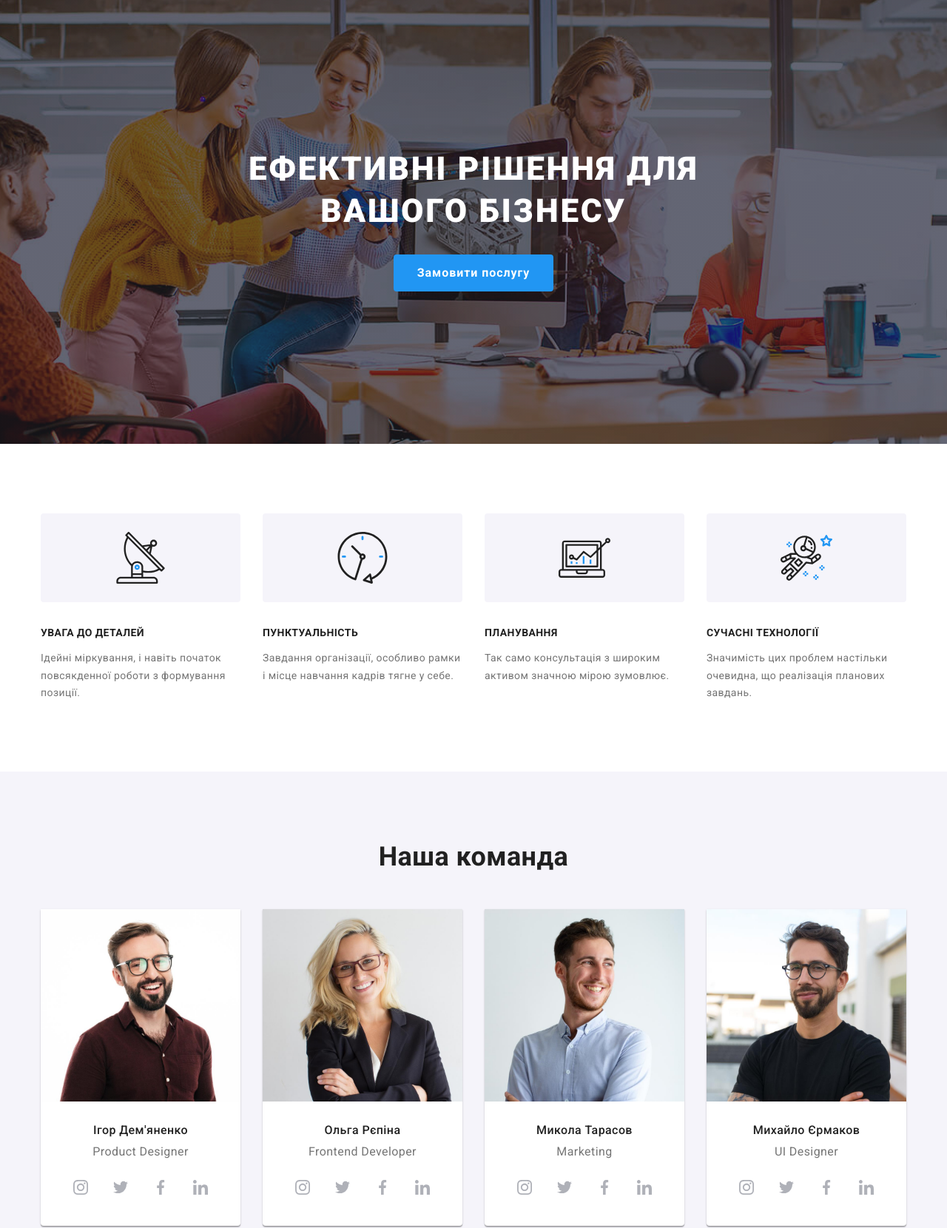
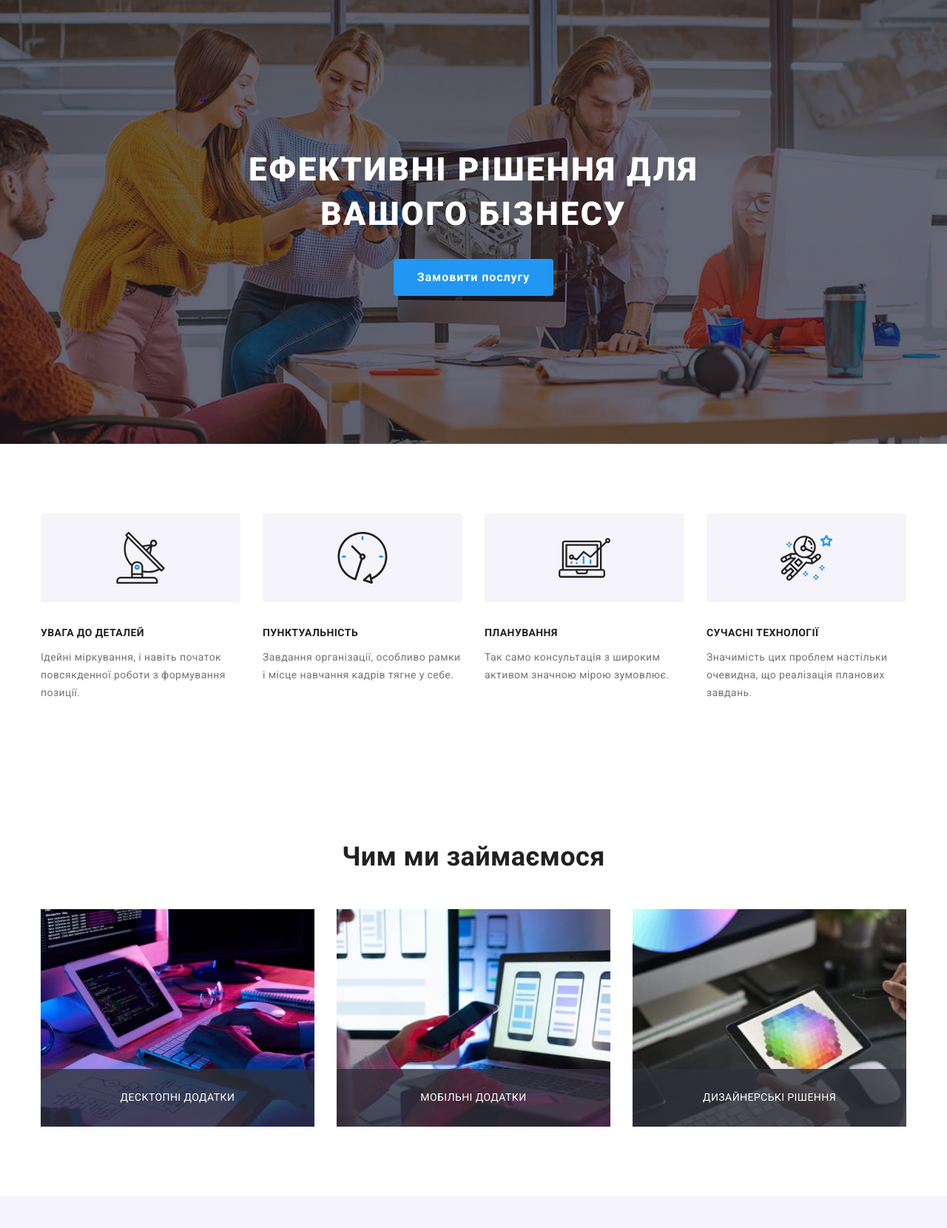
Before and after one commit to blagochinnova/goit-markup-hw-07, a plain HTML site: page index.html in a window 1280 px wide. Shown: the top 1660 px of the page at 74% size. Drawn offline with nearby package versions, Linux system fonts and the light colour scheme.

```diff
--- a/css/desktop.css
+++ b/css/desktop.css
@@ -2,6 +2,26 @@
     .conteiner {
         width: 1200px;
     }
+    /* ---------------------------HERO------------------------------------- */
+    .hero__tittle{
+        font-size: 44px;
+        line-height: 1.36;
+        width: 696px;
+    }
+    .hero{
+        padding-top: 200px;
+        padding-bottom: 200px;
+        background-image: linear-gradient(rgba(47, 48, 58, 0.4), rgba(47, 48, 58, 0.4)),
+                url(../images/hero_photo/hero.png);
+    }
+                        @media (min-device-pixel-ratio: 2),
+                        (-webkit-min-device-pixel-ratio: 2),
+                        (min-resolution: 192dpi),
+                        (min-resolution: 2dppx) {
+                            .hero {
+                                background-image: linear-gradient(rgba(47, 48, 58, 0.4), rgba(47, 48, 58, 0.4)), url(../images/hero_photo/hero_desktop.jpg);
+                            }
+                        }
 /* ---------------------------------FEATURES-------------------------------- */
     .features {
         padding-top: 94px;
@@ -13,6 +33,11 @@
     .features .features__tittle{
         text-align: left;
     }
+
+    /* ----------------------TASK----------------------------------- */
+.task__blok{
+    display: block;
+}
 /* --------------------------TEAM----------------------------------- */
     .team {
         padding-top: 94px;
--- a/css/mobile.css
+++ b/css/mobile.css
@@ -2,5 +2,9 @@
     .conteiner {
         width: 480px;
     }
+    /* -------------------TASK------------------------------ */
+        .task__blok {
+            display: none;
+        }
 
 }
--- a/css/styles.css
+++ b/css/styles.css
@@ -259,27 +259,38 @@ display: inline-block;
     margin-bottom: 30px;
     color: var(--white-color);
     font-weight: 900;
-    font-size: 44px;
-    line-height: 1.3;
+    font-size: 26px;
+    line-height: 1.6;
     letter-spacing: 0.06em;
     text-transform: uppercase;
-    width: 696px;
+    width: 360px;
     }
 .hero {
     background-color: var(--background-hero);
     text-align: center;
-    padding-top: 200px;
-    padding-bottom: 200px;
+    padding-top: 118px;
+    padding-bottom: 118px;
     /* max-width: 1600px; */
-    height: 600px;
+    /* height: 600px; */
     margin-left: auto;
     margin-right: auto;
     background-image:linear-gradient(rgba(47, 48, 58, 0.4),rgba(47, 48, 58, 0.4)),
-    url(../images/hero.png);
+    url(../images/hero_photo/Header_mobile_img.jpg);
     background-repeat: no-repeat;
     background-position: center;
     background-size: cover;
     }
+
+
+        @media (min-device-pixel-ratio: 2),
+        (-webkit-min-device-pixel-ratio: 2),
+        (min-resolution: 192dpi),
+        (min-resolution: 2dppx) {
+            .hero {
+                background-image:linear-gradient(rgba(47, 48, 58, 0.4), rgba(47, 48, 58, 0.4)), url(../images/hero_photo/hero_mobile.jpg);
+            }
+        }
+
 .hero__button{
     padding: 10px 32px;
     min-width: 216px;
@@ -333,8 +344,9 @@ display: inline-block;
 }
 
 /* ______________________________Tasks___________________________ */
-.task{
-    padding-top: 0;
+                .task__blok {
+                    padding-top: 94px;
+                    padding-bottom: 94px;
                 }
 
                 .task__tittle {
@@ -342,11 +354,10 @@ display: inline-block;
                     font-size: 36px;
                     line-height: 1.17;
                     margin-top: 0;
-    margin-bottom: 0;
                     margin-bottom: 50px;
                 }
 
-.task__list__tittle{
+                .task__list__tittle {
                     position: absolute;
                     width: 100%;
                     bottom: 0;
@@ -361,7 +372,8 @@ display: inline-block;
                     line-height: 1.7;
                     font-style: normal;
                 }
-.task__list{
+
+                .task__list {
                     display: flex;
                     padding: 0;
                     margin: 0;
@@ -370,10 +382,11 @@ display: inline-block;
                     justify-content: space-between;
                 }
 
-.task__list .task__img:not(:last-child){
+                .task__list .task__img:not(:last-child) {
                     margin-right: 30px;
                 }
-.task .action{
+
+                .task__blok .action {
                     position: relative;
                 }
 
--- a/css/tablet.css
+++ b/css/tablet.css
@@ -2,13 +2,27 @@
     .conteiner {
         width: 768px;
     }
-
-
+/* ----------------------------HERO--------------------- */
+.hero{
+    background-image: linear-gradient(rgba(47, 48, 58, 0.4), rgba(47, 48, 58, 0.4)),
+            url(../images/hero_photo/Header_tablet_img.jpg);
+}
+                @media (min-device-pixel-ratio: 2),
+                (-webkit-min-device-pixel-ratio: 2),
+                (min-resolution: 192dpi),
+                (min-resolution: 2dppx) {
+                    .hero {
+                        background-image: linear-gradient(rgba(47, 48, 58, 0.4), rgba(47, 48, 58, 0.4)), url(../images/hero_photo/hero_tablet.jpg);
+                    }
+                }
     /* -----------------FEATURES--------------------- */
     .features__list .features__item{
         width: 354px;
     }
-
+/* --------------------------TASK---------------------- */
+.task__blok {
+    display: none;
+}
 
     /* ----------------------TEAM-------------------- */
     .team__tittle {
--- a/index.html
+++ b/index.html
@@ -110,10 +110,10 @@
         </ul></div>
     </section>
 
-    <!--Чим ми займаємося-->
+    <!-- Чим ми займаємося -->
 
-        <!-- <section class="section task">
-            <div class="conteiner">
+        <section class="section task__blok">
+                        <div class="conteiner">
                 <h2 class="tittle task__tittle">Чим ми займаємося </h2>
                 <ul class="task__list lists">
 
@@ -128,10 +128,8 @@
     <img src="images/img_2.jpg" alt="Дизайнерські рішення" width="370">
     <p class="task__list__tittle">Дизайнерські рішення</p></li>
                 </ul>
-            </div>
+            </div></section>
 
-
-    </section>   -->
     <!--Наша команда-->
     <section class=" section team">
         <div class="conteiner">
```
Also changed, not shown: images/hero_photo/Header_mobile_img.jpg (added), images/hero_photo/Header_tablet_img.jpg (added), images/hero_photo/hero.png (renamed from images/hero.png), images/hero_photo/hero_desktop.jpg (added), images/hero_photo/hero_mobile.jpg (added), images/hero_photo/hero_tablet.jpg (added). Lines whose indentation alone changed are shown as unchanged.
